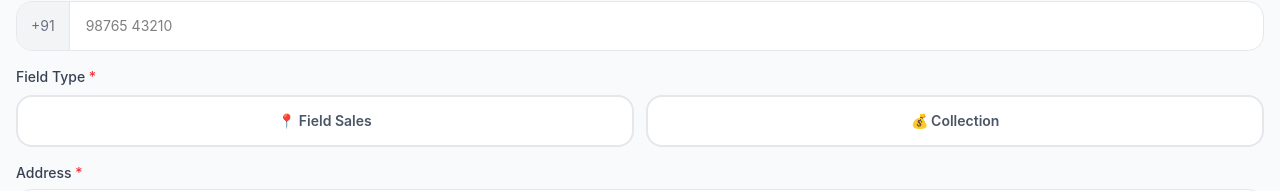
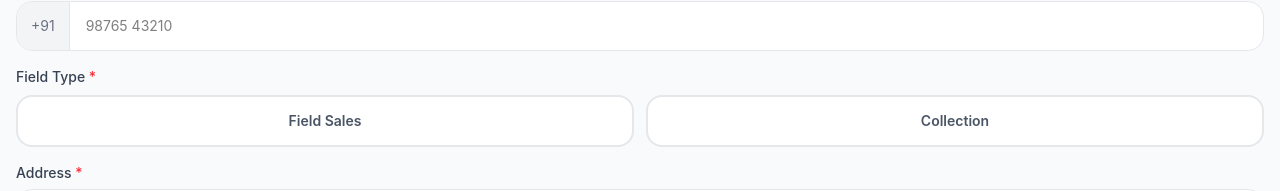
Before and after one commit to imransridhiventures123-del/Field-Sales-Tracking-App, a React (Vite) app: page /visit-shop in a window 1280 px wide. Shown: the part 462-653 px from the top of the page. Built offline with nearby package versions, Linux system fonts and the light colour scheme; sample sign-in values are in the browser's storage.

Commit message:
Updated VisitShopPage

```diff
--- a/src/Pages/VisitShopPage.jsx
+++ b/src/Pages/VisitShopPage.jsx
@@ -12,12 +12,12 @@ import { useVisit } from "../context/VisitContext";
 const FIELD_TYPES = ["Field Sales", "Collection"];
 
 const FOLLOWUP_OPTIONS = [
-  { value: "interested",     label: "Interested",        emoji: "✅", color: "green"  },
-  { value: "callback",       label: "Call Back",         emoji: "📞", color: "blue"   },
-  { value: "not_interested", label: "Not Interested",    emoji: "❌", color: "red"    },
-  { value: "busy",           label: "Busy / Come Later", emoji: "⏰", color: "amber"  },
-  { value: "order_placed",   label: "Order Placed",      emoji: "🛒", color: "purple" },
-  { value: "payment_due",    label: "Payment Due",       emoji: "💰", color: "orange" },
+  { value: "interested",     label: "Interested",        color: "green"  },
+  { value: "callback",       label: "Call Back",          color: "blue"   },
+  { value: "not_interested", label: "Not Interested",    color: "red"    },
+  { value: "busy",           label: "Busy / Come Later", color: "amber"  },
+  { value: "order_placed",   label: "Order Placed",      color: "purple" },
+  { value: "payment_due",    label: "Payment Due",       color: "orange" },
 ];
 
 // Returns true if the selected followup status needs a reminder date
@@ -199,7 +199,7 @@ export default function VisitShopPage() {
                     : "bg-white text-gray-600 border-gray-200"
                   }`}
               >
-                {type === "Field Sales" ? "📍 Field Sales" : "💰 Collection"}
+                {type === "Field Sales" ? " Field Sales" : " Collection"}
               </button>
             ))}
           </div>
@@ -260,7 +260,7 @@ export default function VisitShopPage() {
           {form.followUpStatus && needsDate(form.followUpStatus) && (
             <div className="mt-4 bg-blue-50 border border-blue-100 rounded-2xl p-4">
               <div className="flex items-center gap-2 mb-3">
-                <span className="text-base">📅</span>
+                {/* <span className="text-base">📅</span> */}
                 <p className="text-sm font-semibold text-blue-800">Set Follow-up Reminder</p>
                 <span className="ml-auto text-[10px] text-blue-400 font-medium">Optional</span>
               </div>
```
